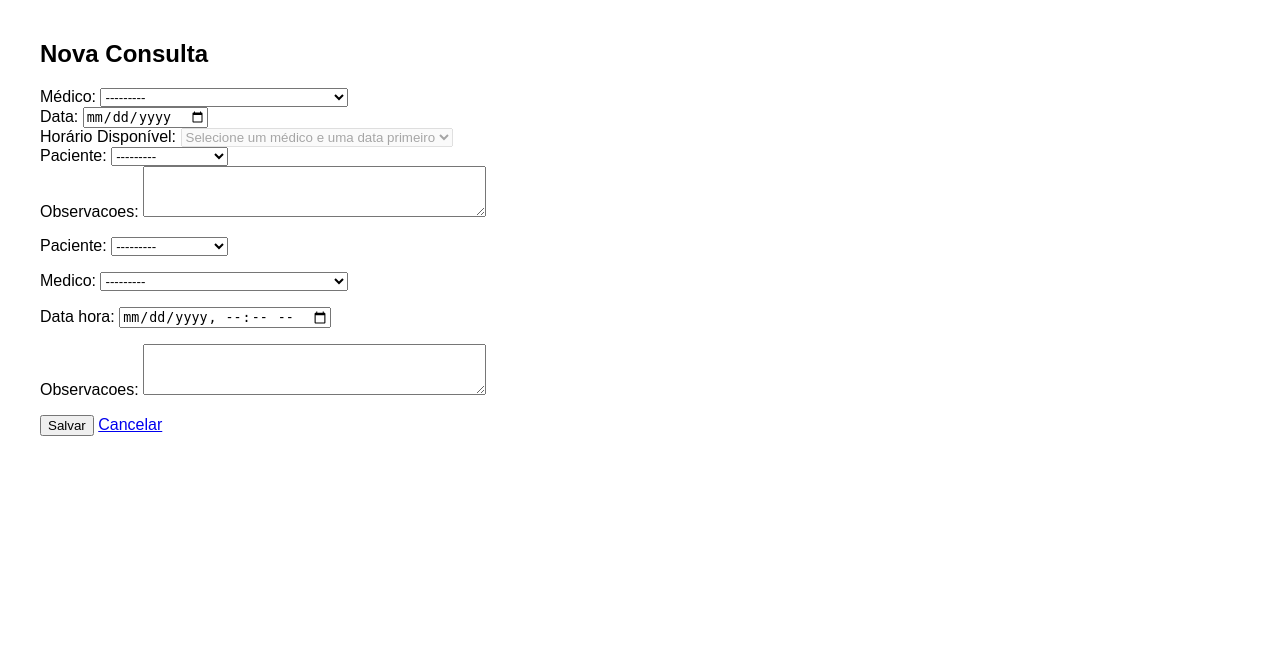
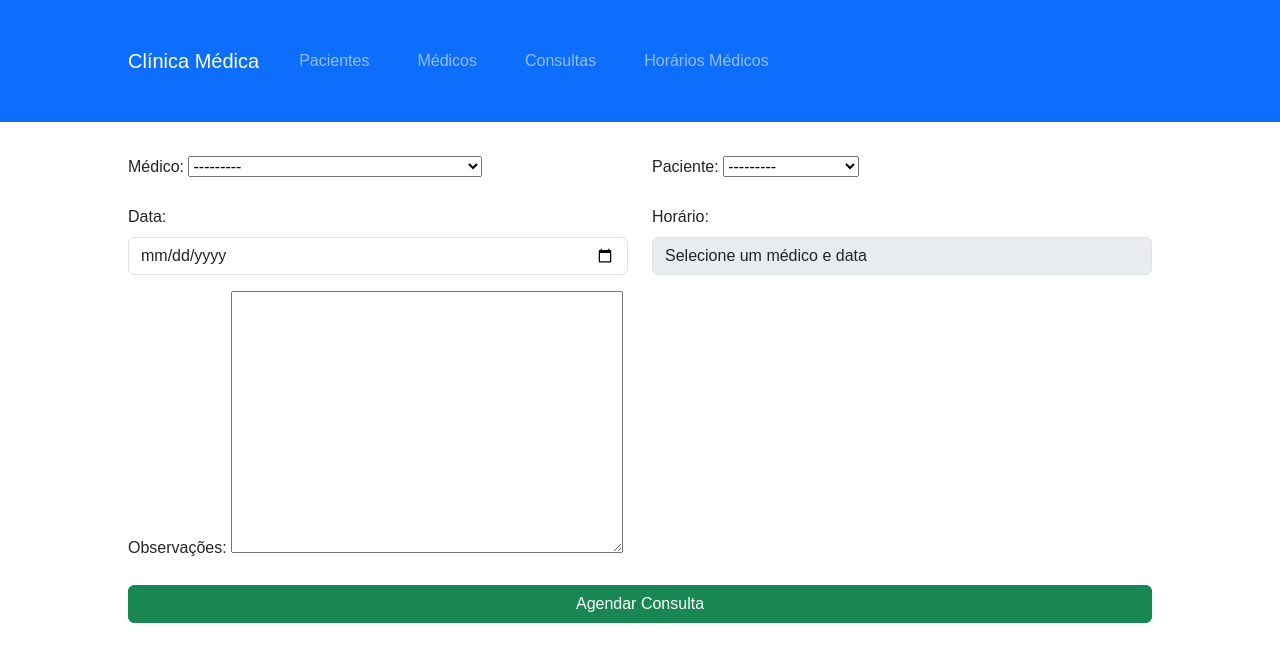
Before and after one commit to mklaras/projetopp, a Django app: page /consultas/novo/ in a window 1280 px wide. Shown: the top 662 px of the page. Run offline with Django 5.2, Linux system fonts and the light colour scheme; data comes from the database, SQL or seed files in the repository; both versions use the stored data as it was after the commit.

Commit message:
feature: novas funcionalidades

```diff
--- a/clinica/agendamento/forms.py
+++ b/clinica/agendamento/forms.py
@@ -2,6 +2,7 @@ from django import forms
 from .models import Paciente, Medico, Consulta
 from django.core.exceptions import ValidationError
 from django.utils import timezone
+from datetime import datetime
 
 class PacienteForm(forms.ModelForm):
     class Meta:
@@ -21,16 +22,27 @@ class MedicoForm(forms.ModelForm):
         }
 
 class ConsultaForm(forms.ModelForm):
+    data = forms.DateField(widget=forms.DateInput(attrs={'type': 'date'}))
+    horario = forms.CharField(widget=forms.HiddenInput())
+
     class Meta:
         model = Consulta
-        fields = ['paciente', 'medico', 'data_hora', 'observacoes']
-        widgets = {
-            'data_hora': forms.DateTimeInput(attrs={'type': 'datetime-local'}),
-            'observacoes': forms.Textarea(attrs={'rows': 3}),
-        }
+        fields = ['medico', 'paciente', 'data_hora', 'observacoes']
 
-    def clean_data_hora(self):
-        data_hora = self.cleaned_data.get('data_hora')  # Corrigido de 'data-hora' para 'data_hora'
-        if data_hora and data_hora < timezone.now():
-            raise ValidationError("Não é possível agendar consultas no passado.")
-        return data_hora
+    def __init__(self, *args, **kwargs):
+        super().__init__(*args, **kwargs)
+        if self.instance.pk:
+            self.fields['data'].initial = self.instance.data_hora.date()
+            self.fields['horario'].initial = self.instance.data_hora.time()
+
+    def save(self, commit=True):
+        consulta = super().save(commit=False)
+        data = self.cleaned_data['data']
+        horario = self.cleaned_data['horario']
+        naive_datetime = datetime.combine(data, datetime.strptime(horario, '%H:%M').time())
+
+        consulta.data_hora = timezone.make_aware(naive_datetime)
+
+        if commit:
+            consulta.save()
+        return consulta
--- a/clinica/agendamento/templates/agendamento/base.html
+++ b/clinica/agendamento/templates/agendamento/base.html
@@ -2,23 +2,134 @@
 <html>
 <head>
     <title>{% block title %}Clínica Médica{% endblock %}</title>
+    <meta name="viewport" content="width=device-width, initial-scale=1">
+    <link href="https://cdn.jsdelivr.net/npm/bootstrap@5.3.0/dist/css/bootstrap.min.css" rel="stylesheet">
     <style>
-        body { font-family: Arial, sans-serif; margin: 0; padding: 0; }
-        .container { max-width: 1200px; margin: 0 auto; padding: 20px; }
-        .messages { margin: 10px 0; padding: 10px; }
-        .success { background-color: #dff0d8; color: #3c763d; }
-        .error { background-color: #f2dede; color: #a94442; }
-        table { width: 100%; border-collapse: collapse; }
-        th, td { padding: 8px; border: 1px solid #ddd; }
-        th { background-color: #f2f2f2; }
+        body {
+            font-family: Arial, sans-serif;
+            margin: 0;
+            padding: 0;
+            line-height: 1.6;
+        }
+        header {
+            background: #0078d7;
+            color: white;
+            padding: 1rem;
+            text-align: center;
+        }
+        nav {
+            background: #333;
+            color: white;
+            padding: 0.5rem;
+        }
+        nav ul {
+            list-style: none;
+            padding: 0;
+            display: flex;
+            justify-content: center;
+        }
+        nav ul li {
+            margin: 0 1rem;
+        }
+        nav ul li a {
+            color: white;
+            text-decoration: none;
+        }
+        .container {
+            width: 80%;
+            margin: auto;
+            padding: 2rem 0;
+        }
+        table {
+            width: 100%;
+            border-collapse: collapse;
+            margin: 1rem 0;
+        }
+        table, th, td {
+            border: 1px solid #ddd;
+        }
+        th, td {
+            padding: 0.5rem;
+            text-align: left;
+        }
+        th {
+            background-color: #f2f2f2;
+        }
+        tr:nth-child(even) {
+            background-color: #f9f9f9;
+        }
+        .form-group {
+            margin-bottom: 1rem;
+        }
+        .form-group label {
+            display: block;
+            margin-bottom: 0.5rem;
+        }
+        .form-group input, .form-group select, .form-group textarea {
+            width: 100%;
+            padding: 0.5rem;
+            box-sizing: border-box;
+        }
+        button {
+            background: #0078d7;
+            color: white;
+            border: none;
+            padding: 0.5rem 1rem;
+            cursor: pointer;
+        }
+        button:hover {
+            background: #005fa3;
+        }
+        .messages {
+            list-style: none;
+            padding: 0;
+        }
+        .messages li {
+            padding: 0.5rem;
+            margin: 0.5rem 0;
+        }
+        .success {
+            background: #dff0d8;
+            color: #3c763d;
+        }
+        .error {
+            background: #f2dede;
+            color: #a94442;
+        }
     </style>
 </head>
 <body>
+    <nav class="navbar navbar-expand-lg navbar-dark bg-primary">
+        <div class="container">
+            <a class="navbar-brand" href="{% url 'home' %}">Clínica Médica</a>
+            <button class="navbar-toggler" type="button" data-bs-toggle="collapse" data-bs-target="#navbarNav">
+                <span class="navbar-toggler-icon"></span>
+            </button>
+            <div class="collapse navbar-collapse" id="navbarNav">
+                <ul class="navbar-nav">
+                    <li class="nav-item">
+                        <a class="nav-link" href="{% url 'paciente_list' %}">Pacientes</a>
+                    </li>
+                    <li class="nav-item">
+                        <a class="nav-link" href="{% url 'medico_list' %}">Médicos</a>
+                    </li>
+                    <li class="nav-item">
+                        <a class="nav-link" href="{% url 'consulta_list' %}">Consultas</a>
+                    </li>
+                    <li class="nav-item">
+                        <a class="nav-link" href="{% url 'consulta-horarios' %}">Horários Médicos</a>
+                    </li>
+                </ul>
+            </div>
+        </div>
+    </nav>
+
     <div class="container">
         {% if messages %}
             {% for message in messages %}
-            <div class="messages {{ message.tags }}">
+            <div class="alert alert-{{ message.tags }} alert-dismissible fade show">
                 {{ message }}
+                <button type="button" class="btn-close" data-bs-dismiss="alert"></button>
             </div>
             {% endfor %}
         {% endif %}
@@ -26,5 +137,8 @@
         {% block content %}
         {% endblock %}
     </div>
+
+    <script src="https://cdn.jsdelivr.net/npm/bootstrap@5.3.0/dist/js/bootstrap.bundle.min.js"></script>
+    {% block scripts %}{% endblock %}
 </body>
 </html>
--- a/clinica/agendamento/templates/agendamento/consulta_confirm_delete.html
+++ b/clinica/agendamento/templates/agendamento/consulta_confirm_delete.html
@@ -20,6 +20,6 @@
 <form method="post">
     {% csrf_token %}
     <button type="submit" class="btn btn-danger">Confirmar Exclusão</button>
-    <a href="{% url 'consulta-list' %}" class="btn btn-secondary">Cancelar</a>
+    <a href="{% url 'consulta_list' %}" class="btn btn-secondary">Cancelar</a>
 </form>
 {% endblock %}
--- a/clinica/agendamento/templates/agendamento/consulta_form.html
+++ b/clinica/agendamento/templates/agendamento/consulta_form.html
@@ -1,49 +1,83 @@
 {% extends 'agendamento/base.html' %}
 
 {% block content %}
-<h2>{% if object %}Editar{% else %}Nova{% endif %} Consulta</h2>
 
-<form method="post" id="consultaForm" enctype="multipart/form-data">
+{% if messages %}
+<div class="alert-container">
+    {% for message in messages %}
+    <div class="alert alert-{{ message.tags }} alert-dismissible fade show">
+        {{ message }}
+        <button type="button" class="btn-close" data-bs-dismiss="alert"></button>
+    </div>
+    {% endfor %}
+</div>
+{% endif %}
+
+{% if form.errors %}
+<div class="alert alert-danger">
+    {% for field, errors in form.errors.items %}
+        {% for error in errors %}
+            <p>{{ error }}</p>
+        {% endfor %}
+    {% endfor %}
+</div>
+{% endif %}
+
+<form method="post" id="consultaForm">
     {% csrf_token %}
 
-    <div class="form-group">
-        <label for="id_medico">Médico:</label>
-        {{ form.medico }}
+    {% if form.non_field_errors %}
+    <div class="alert alert-danger">
+        {% for error in form.non_field_errors %}
+            {{ error }}
+        {% endfor %}
+    </div>
+    {% endif %}
+
+    <div class="row mb-3">
+        <div class="col-md-6">
+            <label for="id_medico" class="form-label">Médico:</label>
+            {{ form.medico }}
+            {% if form.medico.errors %}
+            <div class="text-danger">{{ form.medico.errors }}</div>
+            {% endif %}
+        </div>
+        <div class="col-md-6">
+            <label for="id_paciente" class="form-label">Paciente:</label>
+            {{ form.paciente }}
+            {% if form.paciente.errors %}
+            <div class="text-danger">{{ form.paciente.errors }}</div>
+            {% endif %}
+        </div>
     </div>
 
-    <div class="form-group">
-        <label for="id_data">Data:</label>
-        <input type="date" id="id_data" name="data" required>
+    <div class="row mb-3">
+        <div class="col-md-6">
+            <label for="id_data" class="form-label">Data:</label>
+            <input type="date" id="id_data" name="data" class="form-control" required>
+        </div>
+        <div class="col-md-6">
+            <label for="id_horario" class="form-label">Horário:</label>
+            <select id="id_horario" name="horario" class="form-control" required disabled>
+                <option value="">Selecione um médico e data</option>
+            </select>
+        </div>
     </div>
 
-    <div class="form-group">
-        <label for="id_horario">Horário Disponível:</label>
-        <select id="id_horario" name="horario" required disabled>
-            <option value="">Selecione um médico e uma data primeiro</option>
-        </select>
-    </div>
-
-    <div class="form-group" style="display:none;">
-        {{ form.data_hora.label_tag }}
-        {{ form.data_hora }}
-    </div>
-
-    <div class="form-group">
-        {{ form.paciente.label_tag }}
-        {{ form.paciente }}
-    </div>
-
-    <div class="form-group">
-        {{ form.observacoes.label_tag }}
+    <div class="mb-3">
+        <label for="id_observacoes" class="form-label">Observações:</label>
         {{ form.observacoes }}
     </div>
 
-    {{ form.as_p }}
+    <input type="hidden" id="id_data_hora" name="data_hora">
 
-    <button type="submit" class="btn btn-primary">Salvar</button>
-    <a href="{% url 'consulta-list' %}" class="btn btn-secondary">Cancelar</a>
+    <div class="d-grid">
+        <button type="submit" class="btn btn-success">Agendar Consulta</button>
+    </div>
 </form>
+{% endblock %}
 
+{% block scripts %}
 <script>
 document.addEventListener('DOMContentLoaded', function() {
     const medicoSelect = document.getElementById('id_medico');
@@ -56,7 +90,7 @@ document.addEventListener('DOMContentLoaded', function() {
         const data = dataInput.value;
 
         if (!medicoId || !data) {
-            horarioSelect.innerHTML = '<option value="">Selecione um médico e uma data primeiro</option>';
+            horarioSelect.innerHTML = '<option value="">Selecione um médico e data</option>';
             horarioSelect.disabled = true;
             return;
         }
@@ -64,13 +98,10 @@ document.addEventListener('DOMContentLoaded', function() {
         fetch(`/api/horarios-disponiveis/${medicoId}/${data}/`)
             .then(response => response.json())
             .then(data => {
+                horarioSelect.innerHTML = '';
                 if (data.error) {
-                    alert(data.error);
-                    return;
-                }
-
-                horarioSelect.innerHTML = '';
-                if (data.horarios.length === 0) {
+                    horarioSelect.innerHTML = `<option value="">${data.error}</option>`;
+                } else if (data.horarios.length === 0) {
                     horarioSelect.innerHTML = '<option value="">Nenhum horário disponível</option>';
                 } else {
                     data.horarios.forEach(horario => {
@@ -79,27 +110,51 @@ document.addEventListener('DOMContentLoaded', function() {
                         option.textContent = horario;
                         horarioSelect.appendChild(option);
                     });
-                    horarioSelect.disabled = false;
                 }
+                horarioSelect.disabled = false;
             });
     }
 
     medicoSelect.addEventListener('change', carregarHorarios);
     dataInput.addEventListener('change', carregarHorarios);
 
-    document.getElementById('consultaForm').addEventListener('submit', function(e) {
-        if (!dataHoraInput.value) {
-            e.preventDefault();
-            const data = dataInput.value;
-            const horario = horarioSelect.value;
-            if (data && horario) {
-                dataHoraInput.value = `${data}T${horario}`;
-                this.submit();
+    document.getElementById('consultaForm').addEventListener('submit', async function(e) {
+    e.preventDefault();
+
+    const formData = new FormData(this);
+    const dataHoraISO = `${document.getElementById('id_data').value}T${document.getElementById('id_horario').value}`;
+    formData.set('data_hora', dataHoraISO);
+
+    try {
+        const response = await fetch(this.action, {
+            method: 'POST',
+            body: formData,
+            headers: {
+                'X-Requested-With': 'XMLHttpRequest'
+            }
+        });
+
+        if (response.redirected) {
+            window.location.href = response.url;
+        } else if (response.ok) {
+            const result = await response.json();
+            if (result.success) {
+                window.location.reload();
             } else {
-                alert('Por favor, selecione um horário disponível');
+                showFormErrors(result.errors);
             }
         }
-    });
+    } catch (error) {
+        console.error('Error:', error);
+        alert('Ocorreu um erro ao processar sua solicitação');
+    }
+});
+
+function showFormErrors(errors) {
+    // Implemente a exibição de erros específicos
+    console.error('Form errors:', errors);
+    alert('Corrija os erros no formulário');
+}
 });
 </script>
 {% endblock %}
--- a/clinica/agendamento/templates/agendamento/historico_paciente.html
+++ b/clinica/agendamento/templates/agendamento/historico_paciente.html
@@ -31,5 +31,5 @@
     {% endfor %}
 </div>
 
-<a href="{% url 'paciente-list' %}" class="btn btn-secondary mt-3">Voltar</a>
+<a href="{% url 'paciente_list' %}" class="btn btn-secondary mt-3">Voltar</a>
 {% endblock %}
--- a/clinica/agendamento/templates/agendamento/medico_confirm_delete.html
+++ b/clinica/agendamento/templates/agendamento/medico_confirm_delete.html
@@ -11,6 +11,6 @@
 <form method="post">
     {% csrf_token %}
     <button type="submit" class="btn btn-danger">Confirmar Exclusão</button>
-    <a href="{% url 'medico-list' %}" class="btn btn-secondary">Cancelar</a>
+    <a href="{% url 'medico_list' %}" class="btn btn-secondary">Cancelar</a>
 </form>
 {% endblock %}
--- a/clinica/agendamento/templates/agendamento/medico_form.html
+++ b/clinica/agendamento/templates/agendamento/medico_form.html
@@ -67,7 +67,7 @@
                     <button type="submit" class="btn btn-primary">
                         <i class="fas fa-save"></i> Salvar
                     </button>
-                    <a href="{% url 'medico-list' %}" class="btn btn-secondary">
+                    <a href="{% url 'medico_list' %}" class="btn btn-secondary">
                         <i class="fas fa-arrow-left"></i> Voltar
                     </a>
                 </div>
--- a/clinica/agendamento/templates/agendamento/paciente_confirm_delete.html
+++ b/clinica/agendamento/templates/agendamento/paciente_confirm_delete.html
@@ -10,6 +10,6 @@
 <form method="post">
     {% csrf_token %}
     <button type="submit" class="btn btn-danger">Confirmar Exclusão</button>
-    <a href="{% url 'paciente-list' %}" class="btn btn-secondary">Cancelar</a>
+    <a href="{% url 'paciente_list' %}" class="btn btn-secondary">Cancelar</a>
 </form>
 {% endblock %}
--- a/clinica/agendamento/templates/agendamento/paciente_form.html
+++ b/clinica/agendamento/templates/agendamento/paciente_form.html
@@ -9,6 +9,6 @@
     {{ form.as_p }}
 
     <button type="submit">Salvar</button>
-    <a href="{% url 'paciente-list' %}">Cancelar</a>
+    <a href="{% url 'paciente_list' %}">Cancelar</a>
 </form>
 {% endblock %}
--- a/clinica/agendamento/views.py
+++ b/clinica/agendamento/views.py
@@ -7,12 +7,19 @@ from datetime import datetime, timedelta
 from django.http import JsonResponse
 from django.contrib.auth.mixins import LoginRequiredMixin
 from django.shortcuts import render
+from django.utils import timezone
 
 class HomeView(TemplateView):
     template_name = 'agendamento/home.html'
 
     def get_context_data(self, **kwargs):
         context = super().get_context_data(**kwargs)
+        context['pacientes_count'] = Paciente.objects.count()
+        context['medicos_count'] = Medico.objects.count()
+        context['consultas_count'] = Consulta.objects.filter(
+            data_hora__gte=timezone.now()
+        ).count()
+        context['form'] = ConsultaForm()
         context['ultimas_consultas'] = Consulta.objects.all().order_by('-data_hora')[:5]
         return context
 
@@ -24,7 +31,7 @@ class PacienteCreateView(CreateView):
     model = Paciente
     form_class = PacienteForm
     template_name = 'agendamento/paciente_form.html'
-    success_url = reverse_lazy('paciente-list')
+    success_url = reverse_lazy('paciente_list')
 
     def form_valid(self, form):
         messages.success(self.request, 'Registro salvo com sucesso!')
@@ -35,7 +42,7 @@ class PacienteUpdateView(UpdateView):
     model = Paciente
     form_class = PacienteForm
     template_name = 'agendamento/paciente_form.html'
-    success_url = reverse_lazy('paciente-list')
+    success_url = reverse_lazy('paciente_list')
 
     def form_valid(self, form):
         messages.success(self.request, 'Registro salvo com sucesso!')
@@ -44,7 +51,7 @@ class PacienteUpdateView(UpdateView):
 class PacienteDeleteView(DeleteView):
     model = Paciente
     template_name = 'agendamento/paciente_confirm_delete.html'
-    success_url = reverse_lazy('paciente-list')
+    success_url = reverse_lazy('paciente_list')
 
 # Views para Médico
 class MedicoListView(ListView):
@@ -61,7 +68,7 @@ class MedicoCreateView(CreateView):
     model = Medico
     form_class = MedicoForm
     template_name = 'agendamento/medico_form.html'
-    success_url = reverse_lazy('medico-list')
+    success_url = reverse_lazy('medico_list')
     def form_valid(self, form):
         messages.success(self.request, 'Registro salvo com sucesso!')
         return super().form_valid(form)
@@ -71,7 +78,7 @@ class MedicoUpdateView(UpdateView):
     model = Medico
     form_class = MedicoForm
     template_name = 'agendamento/medico_form.html'
-    success_url = reverse_lazy('medico-list')
+    success_url = reverse_lazy('medico_list')
 
     def form_valid(self, form):
         messages.success(self.request, 'Registro salvo com sucesso!')
@@ -80,7 +87,7 @@ class MedicoUpdateView(UpdateView):
 class MedicoDeleteView(DeleteView):
     model = Medico
     template_name = 'agendamento/medico_confirm_delete.html'
-    success_url = reverse_lazy('medico-list')
+    success_url = reverse_lazy('medico_list')
 
 # Views para Consulta
 class ConsultaListView(ListView):
@@ -91,26 +98,52 @@ class ConsultaCreateView(CreateView):
     model = Consulta
     form_class = ConsultaForm
     template_name = 'agendamento/consulta_form.html'
-    success_url = reverse_lazy('consulta-list')
+
+    def get_success_url(self):
+        messages.success(self.request, "Consulta agendada com sucesso!")
+        return reverse_lazy('consulta-list')
 
     def form_valid(self, form):
-        messages.success(self.request, 'Registro salvo com sucesso!')
-        return super().form_valid(form)
+        try:
+            response = super().form_valid(form)
+            return response
+        except Exception as e:
+            messages.error(self.request, f"Erro ao agendar consulta: {str(e)}")
+            return self.form_invalid(form)
+
+    def form_invalid(self, form):
+        messages.error(self.request, "Corrija os erros no formulário")
+        return super().form_invalid(form)
 
 class ConsultaUpdateView(UpdateView):
     model = Consulta
     form_class = ConsultaForm
     template_name = 'agendamento/consulta_form.html'
-    success_url = reverse_lazy('consulta-list')
+    success_url = reverse_lazy('consulta_list')
 
     def form_valid(self, form):
-        messages.success(self.request, 'Registro salvo com sucesso!')
-        return super().form_valid(form)
+        try:
+            self.object = form.save()
+
+            if self.request.headers.get('X-Requested-With') == 'XMLHttpRequest':
+                return JsonResponse({
+                    'success': True,
+                    'redirect_url': self.get_success_url()
+                })
+            return super().form_valid(form)
+
+        except Exception as e:
+            if self.request.headers.get('X-Requested-With') == 'XMLHttpRequest':
+                return JsonResponse({
+                    'success': False,
+                    'errors': str(e)
+                }, status=400)
+            return self.form_invalid(form)
 
 class ConsultaDeleteView(DeleteView):
     model = Consulta
     template_name = 'agendamento/consulta_confirm_delete.html'
-    success_url = reverse_lazy('consulta-list')
+    success_url = reverse_lazy('consulta_list')
 
 class ConsultaHorariosView(TemplateView):
     login_url = '/admin/login/'
--- a/clinica/clinica/settings.py
+++ b/clinica/clinica/settings.py
@@ -107,7 +107,7 @@ AUTH_PASSWORD_VALIDATORS = [
 
 LANGUAGE_CODE = 'en-us'
 
-TIME_ZONE = 'UTC'
+TIME_ZONE = 'America/Sao_Paulo'
 
 USE_I18N = True
 
--- a/clinica/clinica/urls.py
+++ b/clinica/clinica/urls.py
@@ -13,22 +13,23 @@ from agendamento.views import (
 
 urlpatterns = [
     path('', HomeView.as_view(), name='home'),
+    path('recepcionista/horarios/', ConsultaHorariosView.as_view(), name='consulta-horarios'),
     path('admin/', admin.site.urls),
 
     # URLs para Pacientes
-    path('pacientes/', views.PacienteListView.as_view(), name='paciente-list'),
+    path('pacientes/', views.PacienteListView.as_view(), name='paciente_list'),
     path('pacientes/novo/', views.PacienteCreateView.as_view(), name='paciente-create'),
     path('pacientes/<int:pk>/editar/', views.PacienteUpdateView.as_view(), name='paciente-update'),
     path('pacientes/<int:pk>/excluir/', views.PacienteDeleteView.as_view(), name='paciente-delete'),
 
     # URLs para Médicos
-    path('medicos/', views.MedicoListView.as_view(), name='medico-list'),
+    path('medicos/', views.MedicoListView.as_view(), name='medico_list'),
     path('medicos/novo/', views.MedicoCreateView.as_view(), name='medico-create'),
     path('medicos/<int:pk>/editar/', views.MedicoUpdateView.as_view(), name='medico-update'),
     path('medicos/<int:pk>/excluir/', views.MedicoDeleteView.as_view(), name='medico-delete'),
 
     # URLs para Consultas
-    path('consultas/', views.ConsultaListView.as_view(), name='consulta-list'),
+    path('consultas/', views.ConsultaListView.as_view(), name='consulta_list'),
     path('consultas/novo/', views.ConsultaCreateView.as_view(), name='consulta-create'),
     path('consultas/<int:pk>/editar/', views.ConsultaUpdateView.as_view(), name='consulta-update'),
     path('consultas/<int:pk>/excluir/', views.ConsultaDeleteView.as_view(), name='consulta-delete'),
```
Also changed, not shown: clinica/agendamento/models.py (+10 -2 lines), clinica/agendamento/templates/agendamento/consulta_horarios.html (+33 -21 lines), clinica/agendamento/templates/agendamento/home.html (+35 -25 lines), clinica/agendamento/templates/base.html (deleted, +0 -25 lines), clinica/db.sqlite3.
